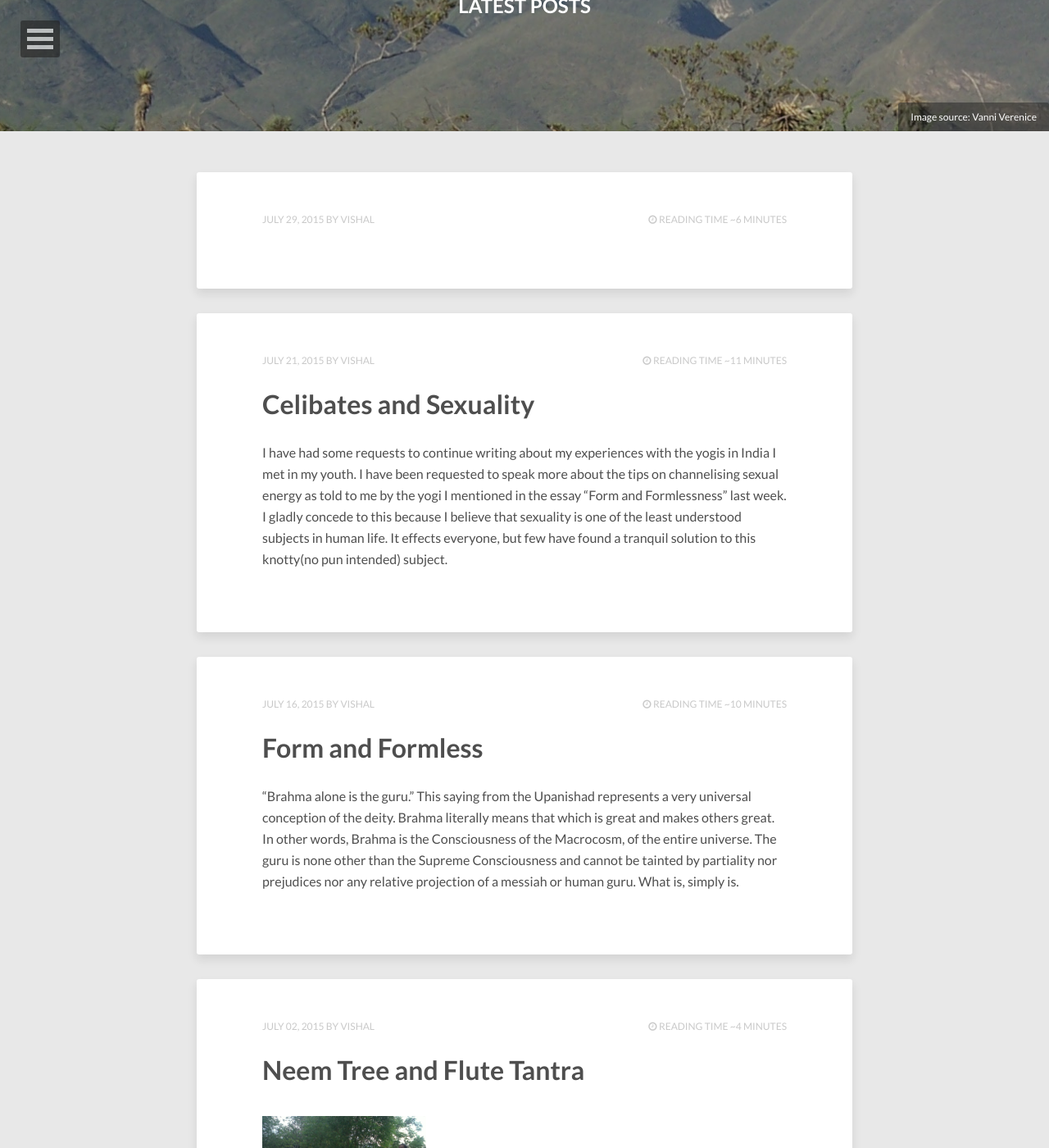
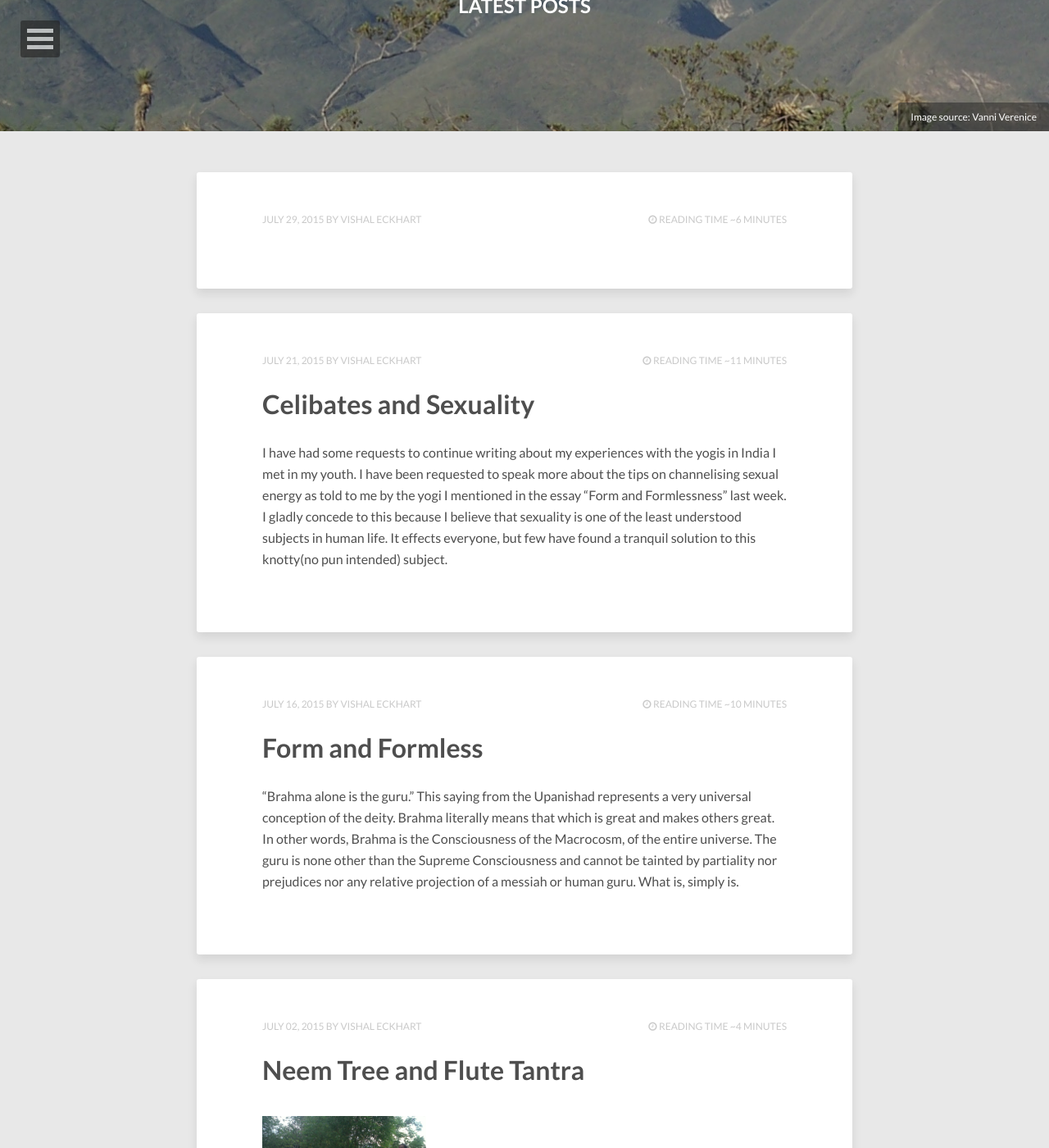
Before and after one commit to anandamurtiidiscursos/anandamurtiidiscursos.github.io, a Jekyll site: the page built from index.html, in a window 1280 px wide and 1400 px high, scrolled down 240 px. Shown: the whole window at 82% size. Built offline with Jekyll 4.4.1, drawn with Linux system fonts in a browser that asks for light colours; nearby versions of some CDN libraries; the list of posts is cut into pages by our own code; some of the changed text lies outside the part shown.

Commit message:
modified:   _config.yml 	modified:   images/name.jpg

```diff
--- a/_config.yml
+++ b/_config.yml
@@ -9,7 +9,7 @@
 
 # Owner/author information
 owner:
-  name:           Vishal
+  name:           Vishal Eckhart
   avatar:         avatar.jpg
   bio:            "Meditator, Writer, Gardener"
 
```
Also changed, not shown: images/name.jpg.
